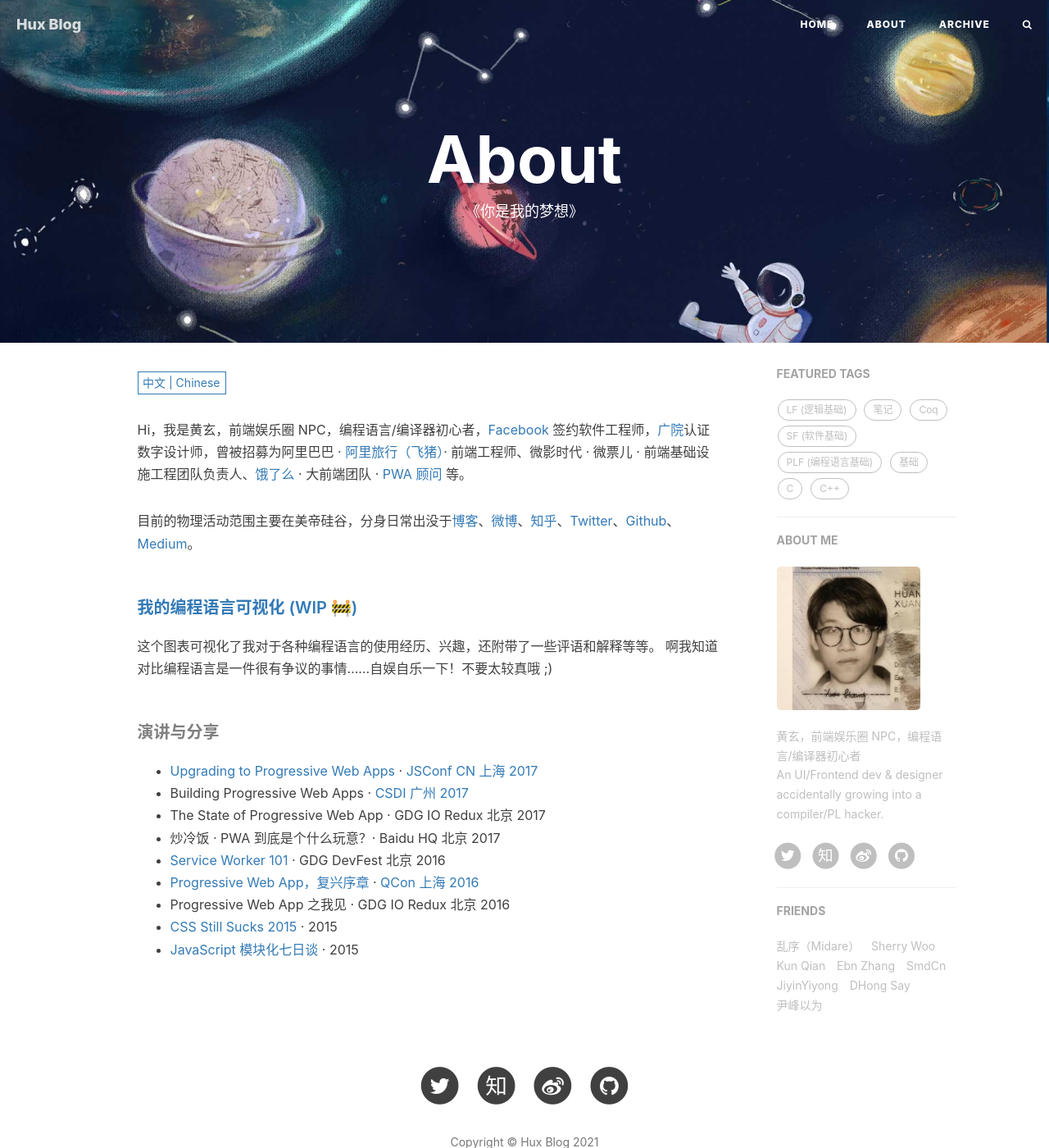
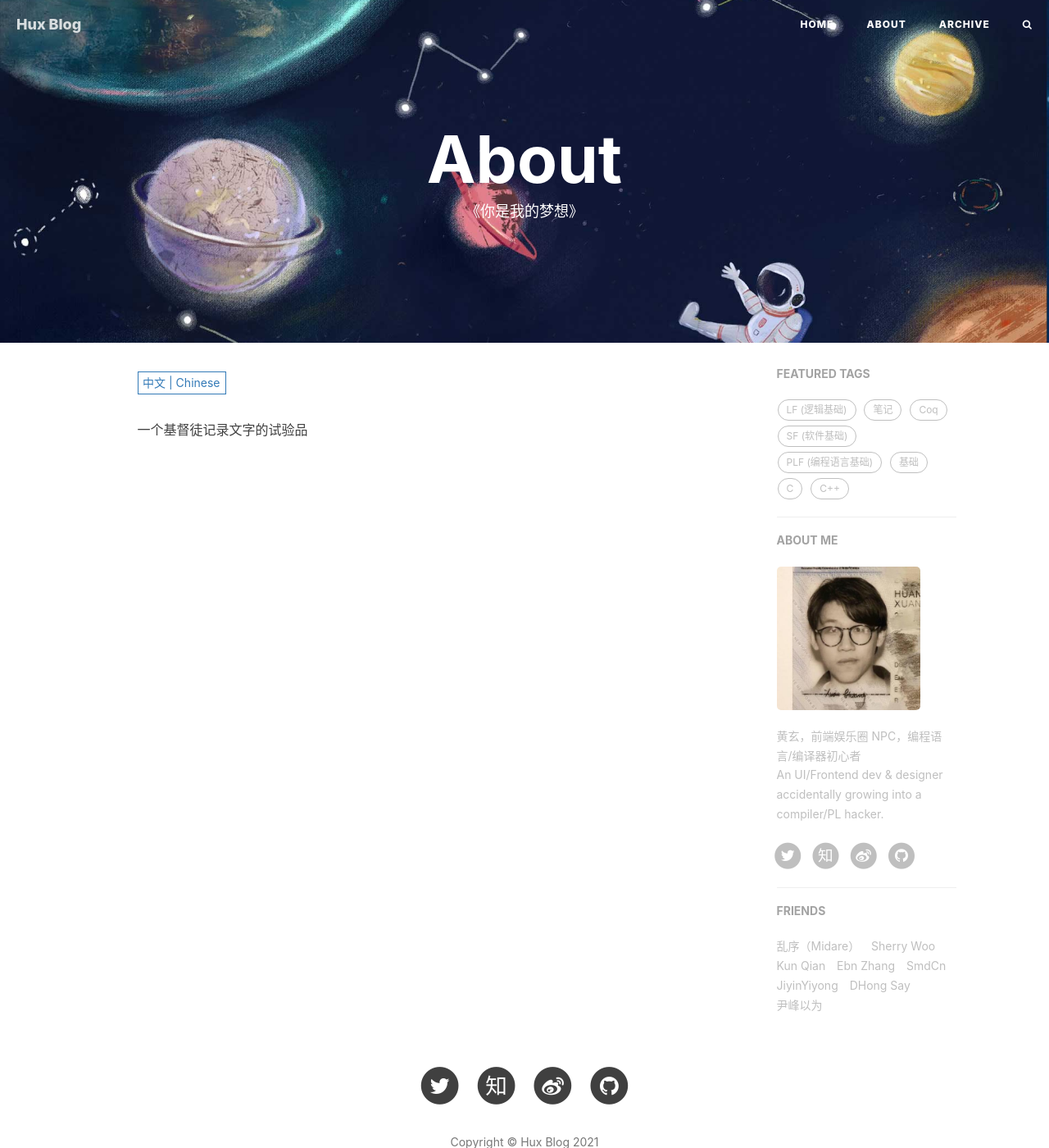
Before and after one commit to zhouqing/zhouqing.github.io, a Jekyll site: the page built from about.html, in a window 1280 px wide and 1400 px high. Shown: the whole window at 82% size. Built offline with Jekyll 4.4.1, drawn with Linux system fonts in a browser that asks for light colours; nearby versions of some CDN libraries; comment, search, counter and statistics services are not loaded; grey boxes are pictures that could not be loaded.

Commit message:
Update zh.md

```diff
--- a/_includes/about/zh.md
+++ b/_includes/about/zh.md
@@ -1,31 +1 @@
-Hi，我是黄玄，前端娱乐圈 NPC，编程语言/编译器初心者，[Facebook](https://www.facebook.com/) 签约软件工程师，[广院](https://baike.baidu.com/item/%E4%B8%AD%E5%9B%BD%E4%BC%A0%E5%AA%92%E5%A4%A7%E5%AD%A6)认证数字设计师，曾被招募为阿里巴巴 · [阿里旅行（飞猪）](http://alitrip.com)· 前端工程师、微影时代 · 微票儿 · 前端基础设施工程团队负责人、[饿了么](https://ele.me/) · 大前端团队 · [PWA 顾问](https://medium.com/elemefe/upgrading-ele-me-to-progressive-web-app-2a446832e509) 等。
-
-目前的物理活动范围主要在美帝硅谷，分身日常出没于[博客](https://huangxuan.me)、[微博](https://weibo.com/huxpro)、[知乎](https://www.zhihu.com/people/huxpro/pins/posts)、[Twitter](https://twitter.com/Huxpro/)、[Github](https://github.com/huxpro)、[Medium](https://medium.com/@Huxpro)。
-
-
-##### [我的编程语言可视化 (WIP 🚧)](https://huangxuan.me/2020/05/05/pl-chart/)
-
-这个图表可视化了我对于各种编程语言的使用经历、兴趣，还附带了一些评语和解释等等。 啊我知道对比编程语言是一件很有争议的事情……自娱自乐一下！不要太较真哦 ;)
-
-
-##### 演讲与分享
-
-- [Upgrading to Progressive Web Apps][9] · [JSConf CN 上海 2017](http://2017.jsconf.cn/)
-- Building Progressive Web Apps · [CSDI 广州 2017](http://www.csdisummit.com/)
-- The State of Progressive Web App · GDG IO Redux 北京 2017
-- 炒冷饭 · PWA 到底是个什么玩意？· Baidu HQ 北京 2017
-- [Service Worker 101][5] · GDG DevFest 北京 2016
-- [Progressive Web App，复兴序章][4] · [QCon 上海 2016](http://2016.qconshanghai.com/presentation/3111)
-- Progressive Web App 之我见 · GDG IO Redux 北京 2016
-- [CSS Still Sucks 2015][2] · 2015
-- [JavaScript 模块化七日谈][1] · 2015
-
-[1]: //huangxuan.me/2015/07/09/js-module-7day/
-[2]: //huangxuan.me/2015/12/28/css-sucks-2015/
-[3]: //huangxuan.me/2016/06/05/pwa-in-my-pov/
-[4]: //huangxuan.me/2016/10/20/pwa-qcon2016/
-[5]: //huangxuan.me/2016/11/20/sw-101-gdgdf/
-[6]: https://yanshuo.io/assets/player/?deck=58ac8598b123db0067292f92 "PWA Rehashing"
-[7]: https://yanshuo.io/assets/player/?deck=593ad6fbfe88c2006a0a0d6d "The State of PWA"
-[8]: https://yanshuo.io/assets/player/?deck=594d673d570c357d0698a950 "Building PWA"
-[9]: //huangxuan.me/jsconfcn2017/
+一个基督徒记录文字的试验品
```
